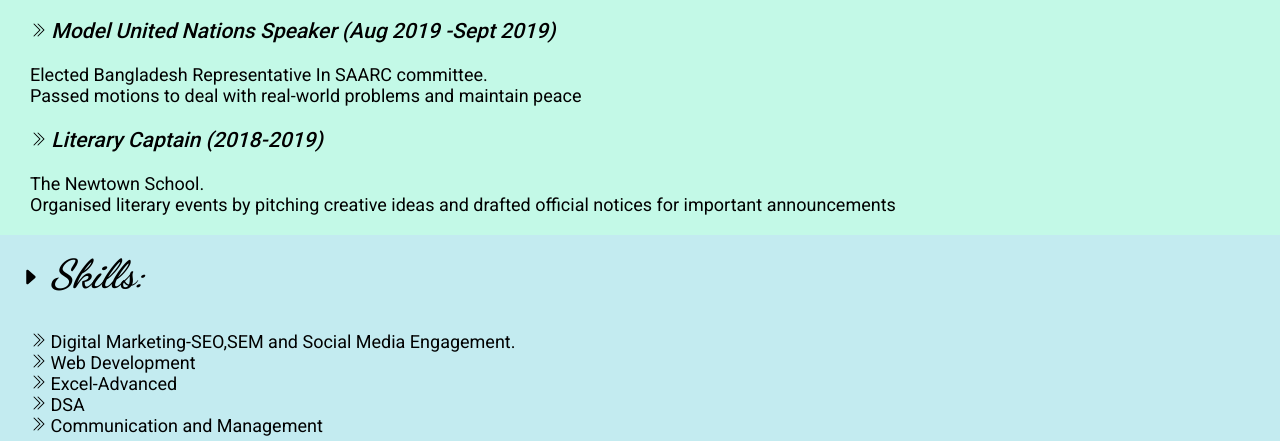
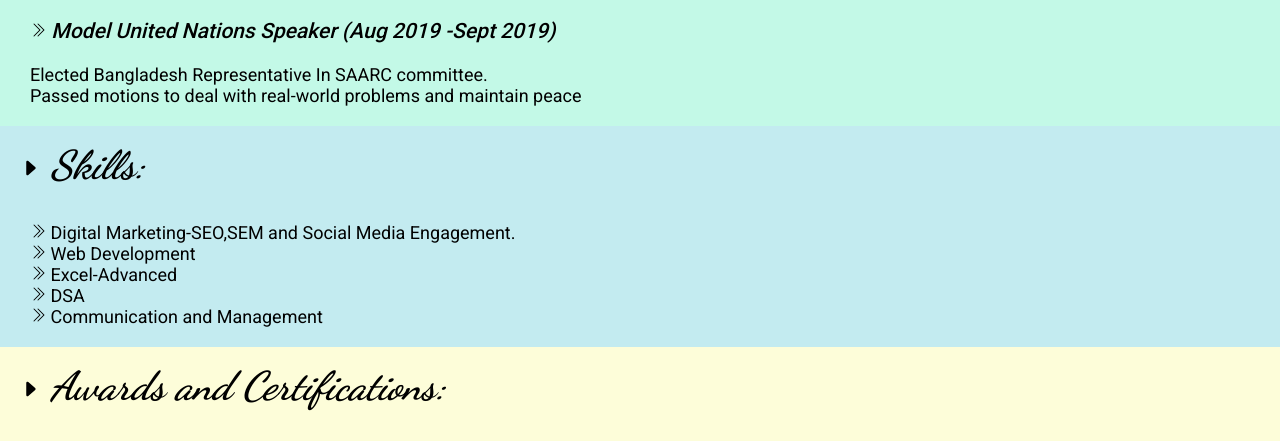
Before and after one commit to vishakhabinani/html-online-resume, a plain HTML site: page index.html in a window 1280 px wide. Shown: the part 851-1292 px from the top of the page. Drawn offline with Linux system fonts and the light colour scheme.

Commit message:
Update index.html

```diff
--- a/index.html
+++ b/index.html
@@ -52,11 +52,6 @@
                 <path fill-rule="evenodd" d="M7.646 1.646a.5.5 0 0 1 .708 0l6 6a.5.5 0 0 1 0 .708l-6 6a.5.5 0 0 1-.708-.708L13.293 8 7.646 2.354a.5.5 0 0 1 0-.708"/>
               </svg> Model United Nations Speaker (Aug 2019 -Sept 2019)</h3>
            Elected Bangladesh Representative In SAARC committee.<br>Passed motions to deal with real-world problems and maintain peace</li>
-           <li><h3><svg xmlns="http://www.w3.org/2000/svg" width="16" height="16" fill="currentColor" class="bi bi-chevron-double-right" viewBox="0 0 16 16">
-            <path fill-rule="evenodd" d="M3.646 1.646a.5.5 0 0 1 .708 0l6 6a.5.5 0 0 1 0 .708l-6 6a.5.5 0 0 1-.708-.708L9.293 8 3.646 2.354a.5.5 0 0 1 0-.708"/>
-            <path fill-rule="evenodd" d="M7.646 1.646a.5.5 0 0 1 .708 0l6 6a.5.5 0 0 1 0 .708l-6 6a.5.5 0 0 1-.708-.708L13.293 8 7.646 2.354a.5.5 0 0 1 0-.708"/>
-          </svg> Literary Captain (2018-2019)</h3>The Newtown School.<br>Organised literary events by pitching creative ideas and drafted official notices for important
-        announcements</li>
        </ul>
     </div>
     <div class="skills">
```
